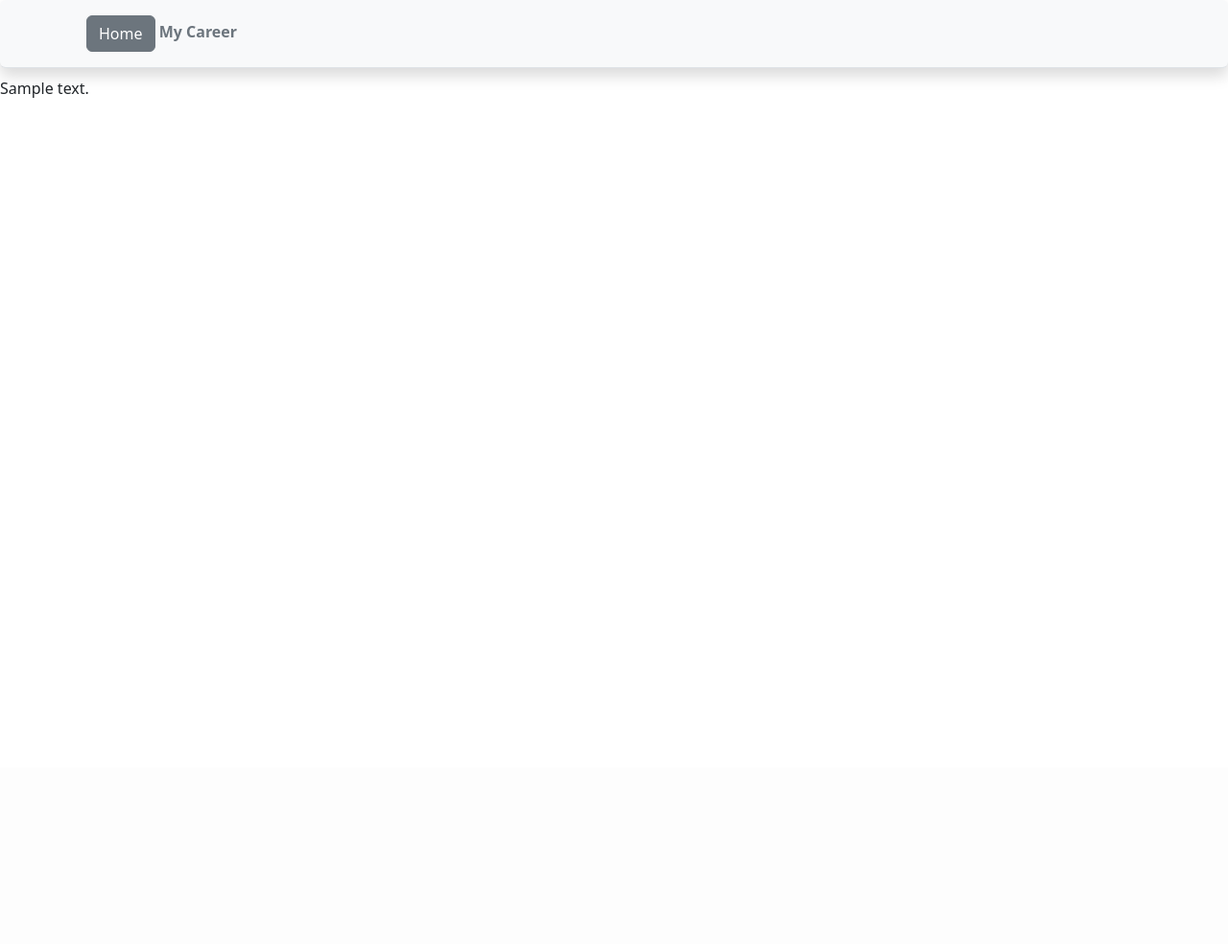
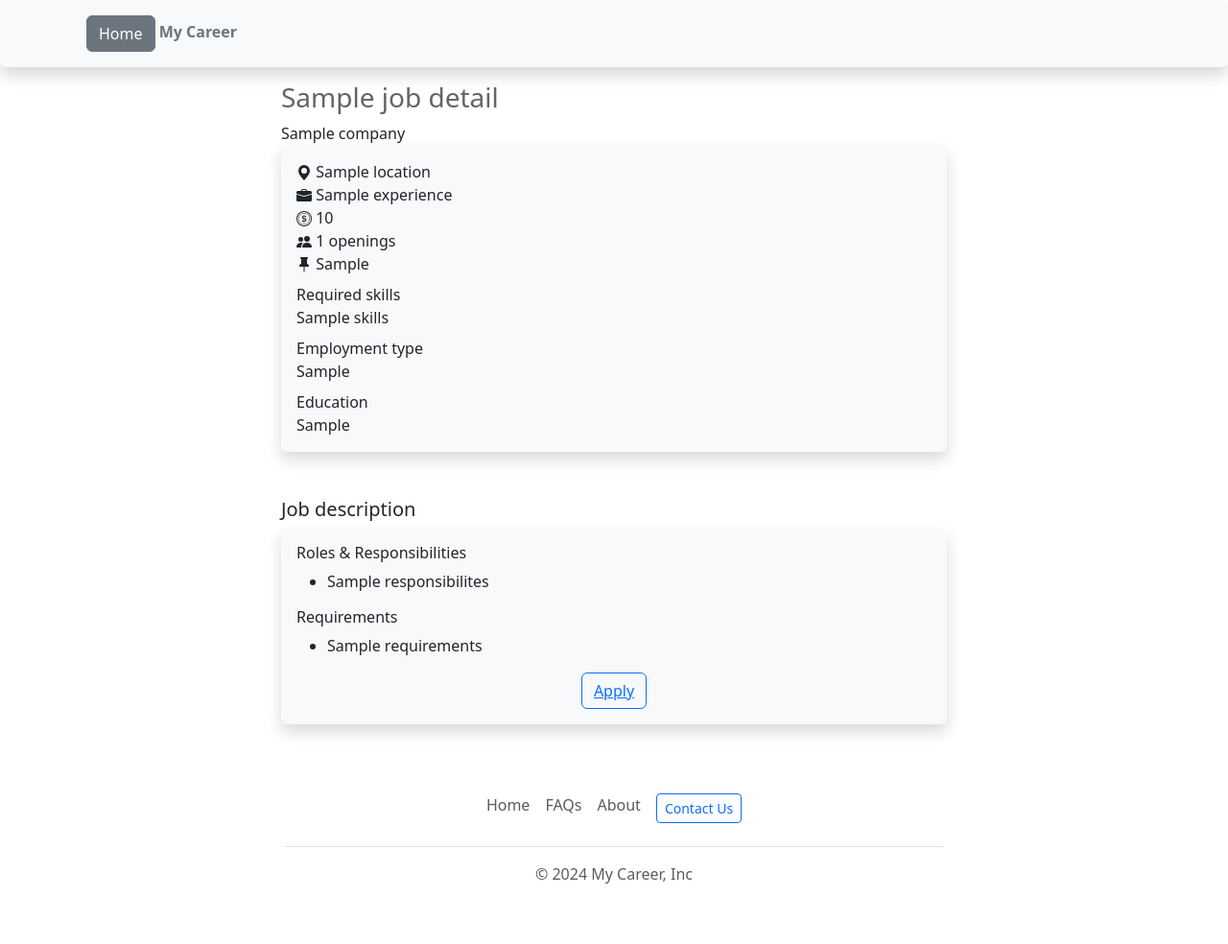
Before and after one commit to BharathrajShetty/flask-website, a Flask app: template templates/pages/job_details.html in a window 1280 px wide. Shown: the whole page at 96% size. Before the commit the page ends 102 px from the top, so only its background shows below. Run offline with Flask 3, Linux system fonts and the light colour scheme; the template is opened without the code that fills it: most values are stand-ins (such as "Sample title", 1, 10 or a date in 2020).

Commit message:
Made the website more functional

```diff
--- a/app.py
+++ b/app.py
@@ -24,7 +24,11 @@ def get_overview():
 @app.route("/jobs/<job_id>")
 def get_job_details(job_id):
     job_details = database.get_job_details(job_id)
-    return render_template('pages/job_details.html', job_details=job_details)
+    if len(job_details) != 0:
+        return render_template('pages/job_details.html',
+                               job_details=job_details)
+    else:
+        return "Job Not Found", 404
 
 
 @app.route("/faqs")
--- a/database.py
+++ b/database.py
@@ -41,4 +41,5 @@ def get_faqs_from_db():
     return exec_simple_db_queries(query)
 
 if __name__ == "__main__":
-    print(load_jobs_from_db())
+    job_details = get_job_details(2)
+    print(len(job_details))
--- a/templates/pages/job_details.html
+++ b/templates/pages/job_details.html
@@ -6,8 +6,97 @@
   <meta name="viewport" content="width=device-width, initial-scale=1.0">
   <link href="https://cdn.jsdelivr.net/npm/bootstrap@5.3.3/dist/css/bootstrap.min.css" rel="stylesheet" integrity="sha384-QWTKZyjpPEjISv5WaRU9OFeRpok6YctnYmDr5pNlyT2bRjXh0JMhjY6hW+ALEwIH" crossorigin="anonymous">
   <title>Job : My Career</title>
+  <style>
+    h3 {
+      color: rgb(100, 100, 100);
+    }
+    body {
+      max-width: 720px;
+      margin: 0 auto;
+      padding: 5px;
+    }
+    .center-button {
+        display: flex;
+        justify-content: center; /* Centers items horizontally */
+        align-items: center; /* Centers items vertically */
+    }
+  </style>
 </head>
 <body>
   {% include 'nav.html' %}
-  {{job_details}}
+  <div class="mx-2">
+    <h3>{{job_details[0]['job_title']}}</h3>
+    <div>{{job_details[0]['company']}}</div>
+    <div class="shadow p-3 mb-5 bg-body-tertiary rounded">
+      <div>
+        <svg xmlns="http://www.w3.org/2000/svg" width="16" height="16" fill="currentColor" class="bi bi-geo-alt-fill" viewBox="0 0 16 16">
+          <path d="M8 16s6-5.686 6-10A6 6 0 0 0 2 6c0 4.314 6 10 6 10m0-7a3 3 0 1 1 0-6 3 3 0 0 1 0 6"/>
+        </svg>
+        <span>{{job_details[0]['location']}}</span>
+      </div>
+      <div>
+        <svg xmlns="http://www.w3.org/2000/svg" width="16" height="16" fill="currentColor" class="bi bi-briefcase-fill" viewBox="0 0 16 16">
+          <path d="M6.5 1A1.5 1.5 0 0 0 5 2.5V3H1.5A1.5 1.5 0 0 0 0 4.5v1.384l7.614 2.03a1.5 1.5 0 0 0 .772 0L16 5.884V4.5A1.5 1.5 0 0 0 14.5 3H11v-.5A1.5 1.5 0 0 0 9.5 1zm0 1h3a.5.5 0 0 1 .5.5V3H6v-.5a.5.5 0 0 1 .5-.5"/>
+          <path d="M0 12.5A1.5 1.5 0 0 0 1.5 14h13a1.5 1.5 0 0 0 1.5-1.5V6.85L8.129 8.947a.5.5 0 0 1-.258 0L0 6.85z"/>
+        </svg>
+        <span>{{job_details[0]['experience']}}</span>
+      </div>
+      <div>
+        <svg xmlns="http://www.w3.org/2000/svg" width="16" height="16" fill="currentColor" class="bi bi-coin" viewBox="0 0 16 16">
+          <path d="M5.5 9.511c.076.954.83 1.697 2.182 1.785V12h.6v-.709c1.4-.098 2.218-.846 2.218-1.932 0-.987-.626-1.496-1.745-1.76l-.473-.112V5.57c.6.068.982.396 1.074.85h1.052c-.076-.919-.864-1.638-2.126-1.716V4h-.6v.719c-1.195.117-2.01.836-2.01 1.853 0 .9.606 1.472 1.613 1.707l.397.098v2.034c-.615-.093-1.022-.43-1.114-.9zm2.177-2.166c-.59-.137-.91-.416-.91-.836 0-.47.345-.822.915-.925v1.76h-.005zm.692 1.193c.717.166 1.048.435 1.048.91 0 .542-.412.914-1.135.982V8.518z"/>
+          <path d="M8 15A7 7 0 1 1 8 1a7 7 0 0 1 0 14m0 1A8 8 0 1 0 8 0a8 8 0 0 0 0 16"/>
+          <path d="M8 13.5a5.5 5.5 0 1 1 0-11 5.5 5.5 0 0 1 0 11m0 .5A6 6 0 1 0 8 2a6 6 0 0 0 0 12"/>
+        </svg>
+        <span>{{job_details[0]['salary']}}</span>
+      </div>
+      <div>
+        <svg xmlns="http://www.w3.org/2000/svg" width="16" height="16" fill="currentColor" class="bi bi-people-fill" viewBox="0 0 16 16">
+          <path d="M7 14s-1 0-1-1 1-4 5-4 5 3 5 4-1 1-1 1zm4-6a3 3 0 1 0 0-6 3 3 0 0 0 0 6m-5.784 6A2.24 2.24 0 0 1 5 13c0-1.355.68-2.75 1.936-3.72A6.3 6.3 0 0 0 5 9c-4 0-5 3-5 4s1 1 1 1zM4.5 8a2.5 2.5 0 1 0 0-5 2.5 2.5 0 0 0 0 5"/>
+        </svg>
+        <span>{{job_details[0]['total_vacancy']}} openings</span>
+      </div>
+      <div>
+        <svg xmlns="http://www.w3.org/2000/svg" width="16" height="16" fill="currentColor" class="bi bi-pin-fill" viewBox="0 0 16 16">
+          <path d="M4.146.146A.5.5 0 0 1 4.5 0h7a.5.5 0 0 1 .5.5c0 .68-.342 1.174-.646 1.479-.126.125-.25.224-.354.298v4.431l.078.048c.203.127.476.314.751.555C12.36 7.775 13 8.527 13 9.5a.5.5 0 0 1-.5.5h-4v4.5c0 .276-.224 1.5-.5 1.5s-.5-1.224-.5-1.5V10h-4a.5.5 0 0 1-.5-.5c0-.973.64-1.725 1.17-2.189A6 6 0 0 1 5 6.708V2.277a3 3 0 0 1-.354-.298C4.342 1.674 4 1.179 4 .5a.5.5 0 0 1 .146-.354"/>
+        </svg>
+        <span>{{job_details[0]['work_mode']}}</span>
+      </div>
+      <div>
+        <div class="mt-2">Required skills</div>
+        <span>{{job_details[0]['skills']}}</span>
+        <div class="mt-2">Employment type</div>
+        <span>{{job_details[0]['employment_type']}}</span>
+        <div class="mt-2">Education</div>
+        <span>{{job_details[0]['educational_qualification']}}</span>
+      </div>
+    </div>
+    <h5>Job description</h5>
+    <div class="shadow p-3 mb-5 bg-body-tertiary rounded">
+      <h6>Roles & Responsibilities</h6>
+      <ul>
+        {% for line in job_details[0]['responsibilites'].split('\\n') %}
+          <li>
+            <div>
+              <span>{{line}}</span>
+            </div>
+          </li>
+        {% endfor %}
+      </ul>
+      <h6>Requirements</h6>
+      <ul>
+        {% for line in job_details[0]['requirements'].split('\\n') %}
+          <li>
+            <div>
+              <span>{{line}}</span>
+            </div>
+          </li>
+        {% endfor %}
+      </ul>
+      <a href="/" class="center-button">
+        <button type="button" class="btn btn-outline-primary">Apply</button>
+      </a>
+    </div>
+  </div>
+  {% include 'footer.html' %}
+</body>
 </html>
```
